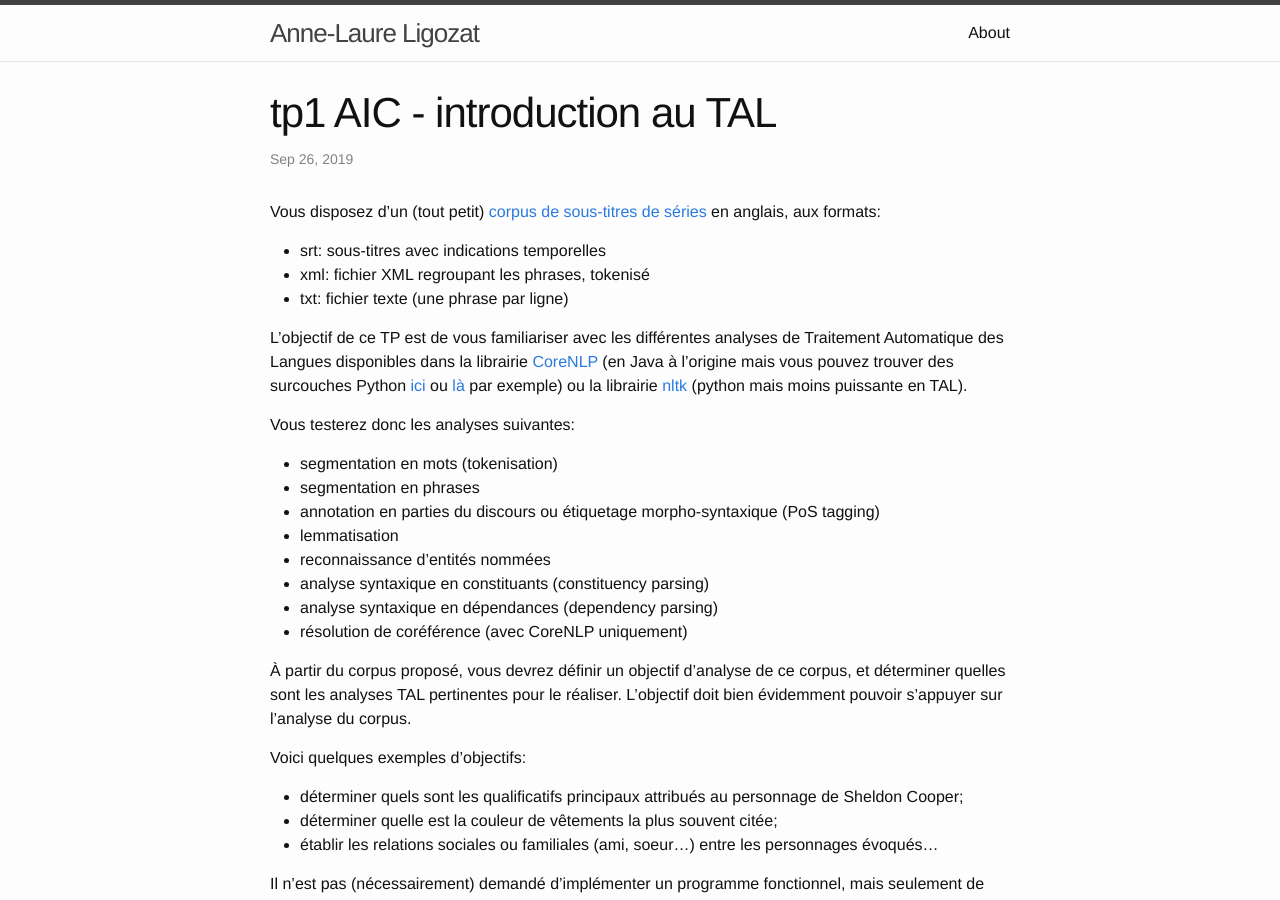
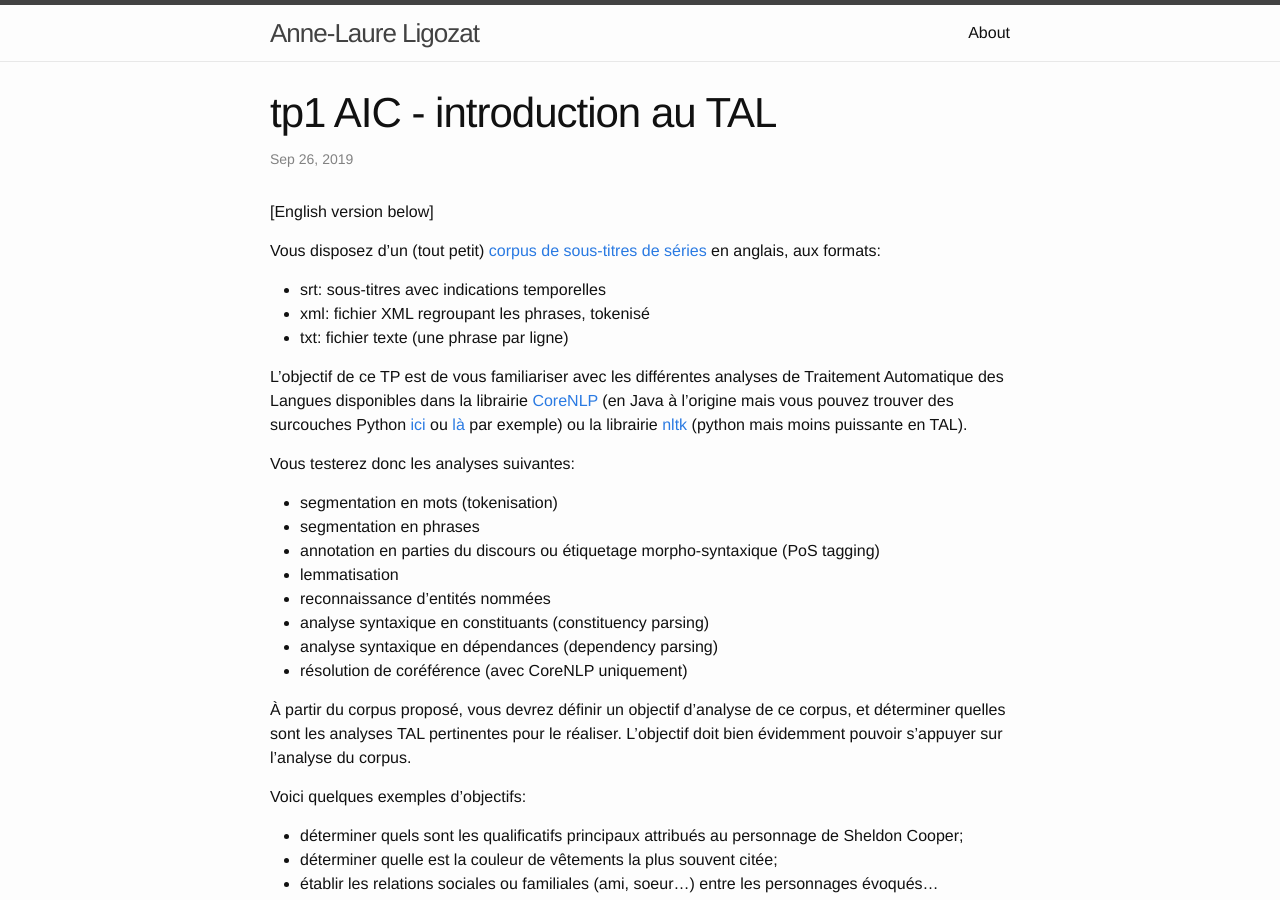
Before and after one commit to annlor/annlor.github.io, a Jekyll site: the page built from _posts/2019-09-26-aic-tp1.markdown, in a window 1280 px wide and 900 px high. Built offline with Jekyll 4.4.1, drawn with Linux system fonts in a browser that asks for light colours.

Commit message:
tp1 2019 bis

```diff
--- a/_posts/2019-09-26-aic-tp1.markdown
+++ b/_posts/2019-09-26-aic-tp1.markdown
@@ -4,6 +4,8 @@ title:  "tp1 AIC - introduction au TAL"
 date:   2019-09-26 22:21:46 +0200
 categories: ens aic
 ---
+
+[English version below]
 
 Vous disposez d'un (tout petit) [corpus de sous-titres de séries](https://perso.limsi.fr/annlor/enseignement/tbbt.tar.gz) en anglais, aux formats:
 - srt: sous-titres avec indications temporelles
```
